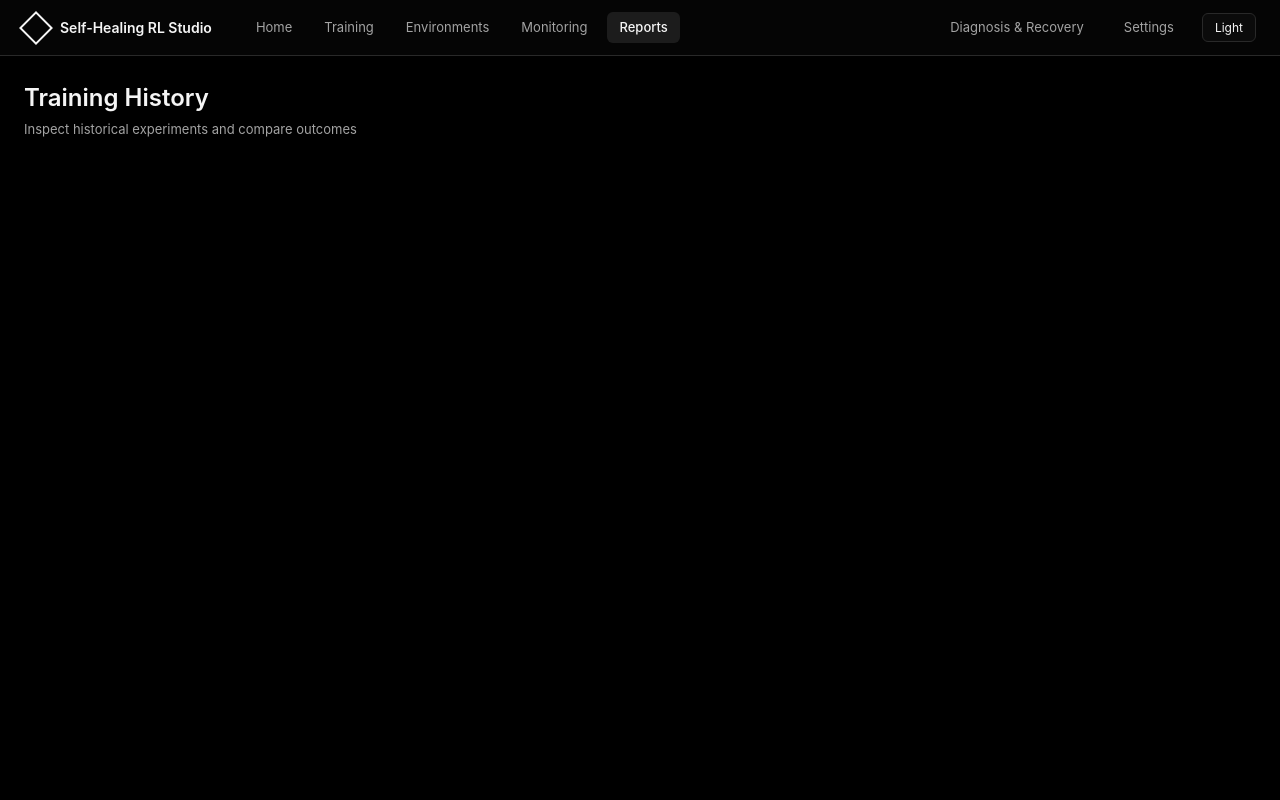
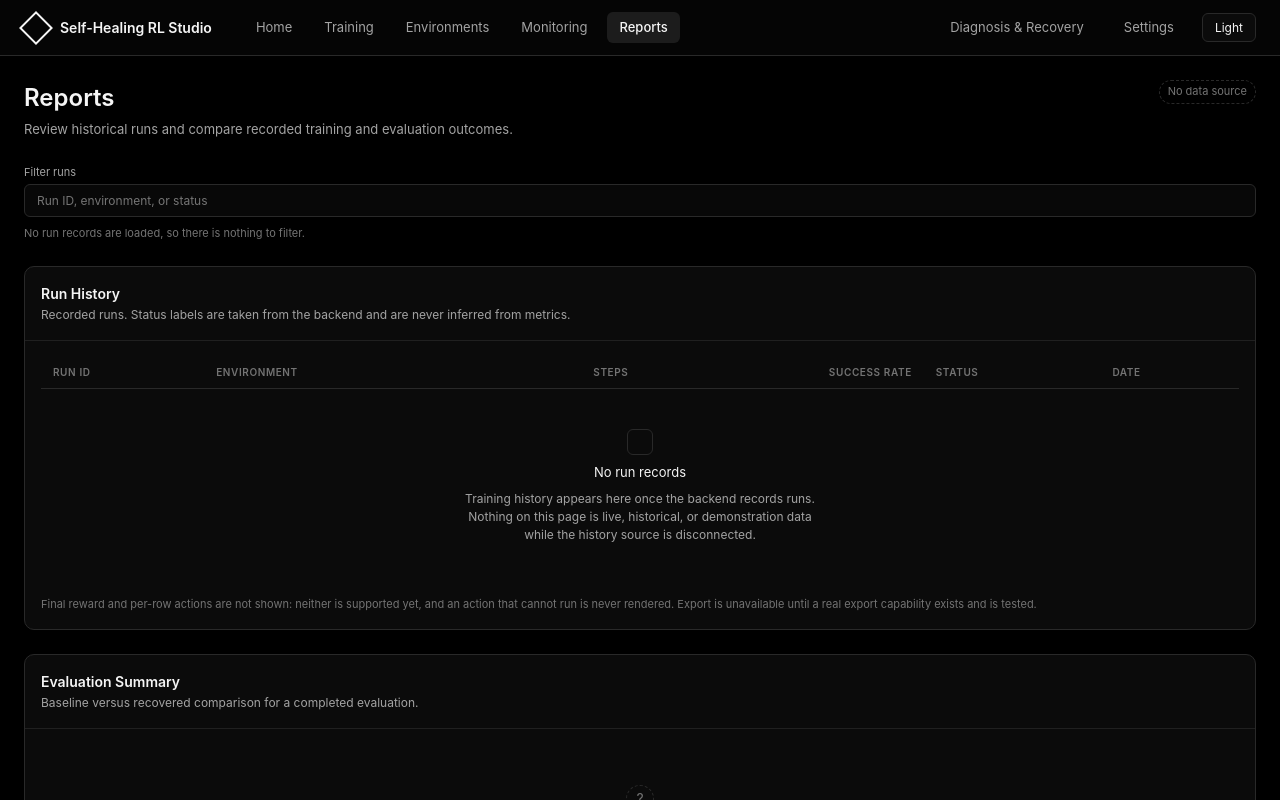
Before and after one commit to DerrickUnleashed/RL-Studio, a React (Vite) app in the folder frontend/: page /reports in a window 1280 px wide. Shown: the top 800 px of the page. Built offline with nearby package versions, Linux system fonts and the light colour scheme.

Commit message:
feat: build reports page with run history table

```diff
--- a/frontend/src/pages/MonitoringPage.tsx
+++ b/frontend/src/pages/MonitoringPage.tsx
@@ -144,7 +144,7 @@ export function MonitoringPage() {
                     fontFamily: 'var(--font-sans)',
                   }}
                 >
-                  Training history
+                  Reports
                 </Link>
               </div>
             </Panel>
--- a/frontend/src/pages/ReportsPage.tsx
+++ b/frontend/src/pages/ReportsPage.tsx
@@ -1,8 +1,81 @@
+import { useMemo, useState } from 'react'
 import { ApplicationShell } from '../components/layout/ApplicationShell'
+import { Panel } from '../components/ui/Panel'
+import { DataTable, DataTableColumn } from '../components/ui/DataTable'
+import { EmptyState } from '../components/ui/EmptyState'
+import { FilterBar } from '../components/ui/FilterBar'
+import { StatusBadge } from '../components/ui/StatusBadge'
+import { UnavailableState } from '../components/ui/UnavailableState'
+import { filterRuns, RunSummary } from '../features/reports/runHistory'
+
+// No run-history endpoint is connected, so this is an empty page of records
+// rather than example runs. Every column below renders only what a record
+// supplies; "Not available" is used for a missing value.
+const loadedRuns: RunSummary[] = []
+
+const columns: DataTableColumn<RunSummary>[] = [
+  {
+    id: 'run-id',
+    header: 'Run ID',
+    mono: true,
+    truncate: true,
+    title: (run) => run.id,
+    render: (run) => run.id,
+  },
+  {
+    id: 'environment',
+    header: 'Environment',
+    mono: true,
+    truncate: true,
+    title: (run) => run.environment ?? undefined,
+    render: (run) => run.environment ?? <NotAvailable />,
+  },
+  {
+    id: 'steps',
+    header: 'Steps',
+    align: 'right',
+    render: (run) => run.steps ?? <NotAvailable />,
+  },
+  {
+    id: 'success-rate',
+    header: 'Success Rate',
+    align: 'right',
+    // Rendered exactly as supplied. The unit is not appended here: the metric
+    // definition (fraction or percentage) is the backend's to state.
+    render: (run) => run.successRate ?? <NotAvailable />,
+  },
+  {
+    id: 'status',
+    header: 'Status',
+    render: (run) => run.status ?? <NotAvailable />,
+  },
+  {
+    id: 'date',
+    header: 'Date',
+    mono: true,
+    render: (run) => run.date ?? <NotAvailable />,
+  },
+]
+
+function NotAvailable() {
+  return (
+    <span
+      style={{ fontStyle: 'italic', color: 'var(--text-muted)', fontFamily: 'var(--font-sans)' }}
+    >
+      Not available
+    </span>
+  )
+}
 
 export function ReportsPage() {
+  const [query, setQuery] = useState('')
+  const runs = useMemo(() => filterRuns(loadedRuns, query), [query])
+  const filterDisabled = loadedRuns.length === 0
+
   return (
     <ApplicationShell>
+      <div className="page-stack">
+        <div className="page-header">
           <div>
             <h1
               style={{
@@ -13,7 +86,7 @@ export function ReportsPage() {
                 fontFamily: 'var(--font-sans)',
               }}
             >
-          Training History
+              Reports
             </h1>
             <p
               style={{
@@ -21,10 +94,68 @@ export function ReportsPage() {
                 color: 'var(--text-secondary)',
                 margin: '4px 0 0 0',
                 fontFamily: 'var(--font-sans)',
+                maxWidth: '78ch',
               }}
             >
-          Inspect historical experiments and compare outcomes
+              Review historical runs and compare recorded training and evaluation outcomes.
             </p>
+          </div>
+          <StatusBadge label="No data source" tone="quiet" />
+        </div>
+
+        <FilterBar
+          label="Filter runs"
+          value={query}
+          onChange={setQuery}
+          onReset={() => setQuery('')}
+          placeholder="Run ID, environment, or status"
+          summary={`${runs.length} of ${loadedRuns.length} recorded runs shown.`}
+          scopeNote="Matches the loaded page only; it is not a server-side query."
+          disabled={filterDisabled}
+          disabledReason="No run records are loaded, so there is nothing to filter."
+        />
+
+        <Panel
+          title="Run History"
+          description="Recorded runs. Status labels are taken from the backend and are never inferred from metrics."
+        >
+          <DataTable
+            caption="Recorded runs with environment, steps, success rate, backend-reported status, and date."
+            columns={columns}
+            rows={runs}
+            getRowId={(run) => run.id}
+            empty={
+              <EmptyState
+                title="No run records"
+                description="Training history appears here once the backend records runs. Nothing on this page is live, historical, or demonstration data while the history source is disconnected."
+              />
+            }
+          />
+
+          <p
+            style={{
+              margin: 'var(--space-3) 0 0 0',
+              fontSize: 'var(--text-xs)',
+              color: 'var(--text-muted)',
+              fontFamily: 'var(--font-sans)',
+            }}
+          >
+            Final reward and per-row actions are not shown: neither is supported yet, and an action
+            that cannot run is never rendered. Export is unavailable until a real export capability
+            exists and is tested.
+          </p>
+        </Panel>
+
+        <Panel
+          title="Evaluation Summary"
+          description="Baseline versus recovered comparison for a completed evaluation."
+        >
+          <UnavailableState
+            title="No evaluation records"
+            description="An evaluation summary shows the evaluation identifier, policy fingerprint, environment version, episode count, seeds, per-metric results, baseline identities, and variability. None of that is available, so no comparison is drawn."
+            owner="Person 4 — evaluation records"
+          />
+        </Panel>
       </div>
     </ApplicationShell>
   )
```
Also changed, not shown: 2 other files (tests, documents, lock files or other folders). Lines whose indentation alone changed are shown as unchanged.
